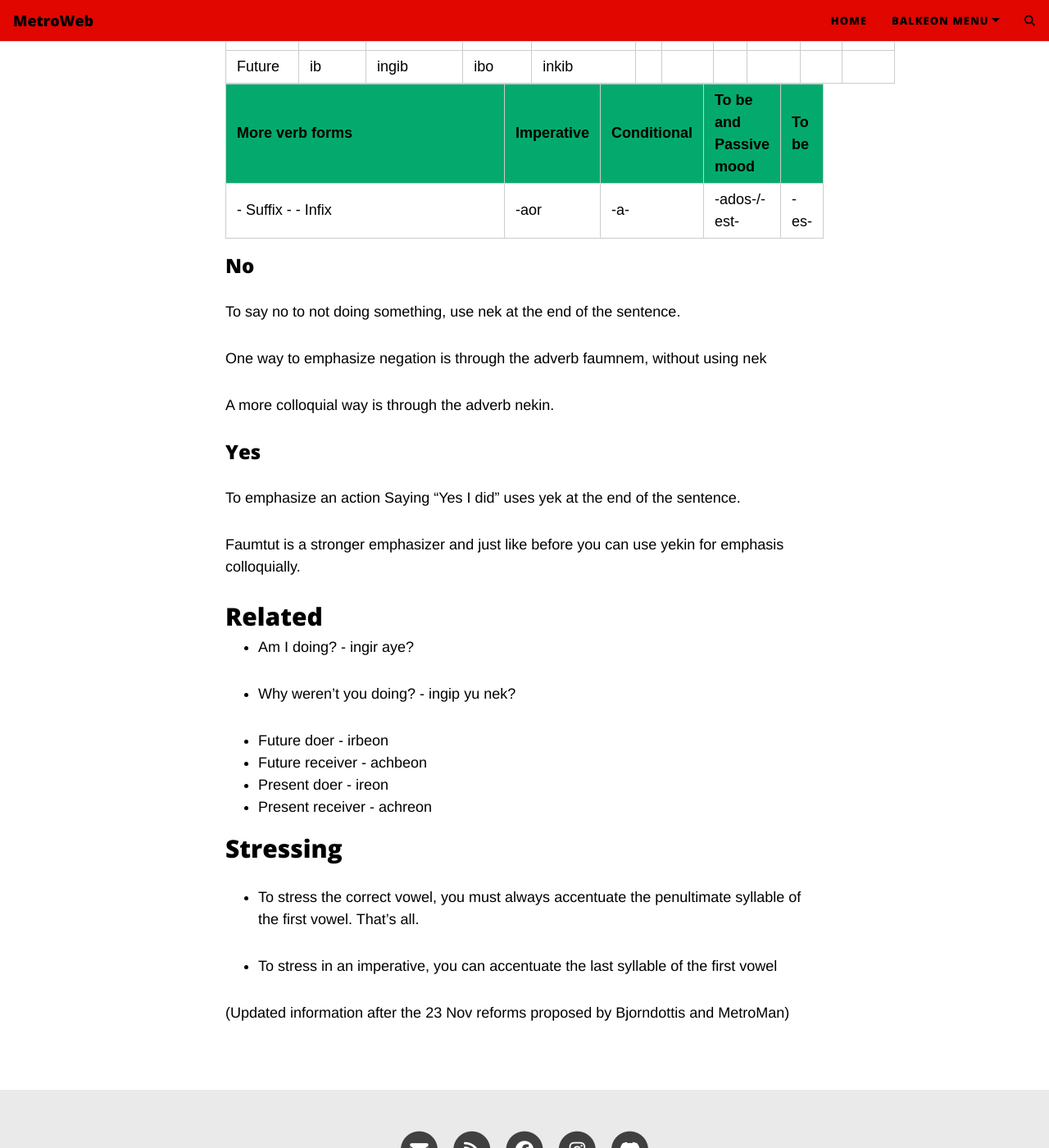
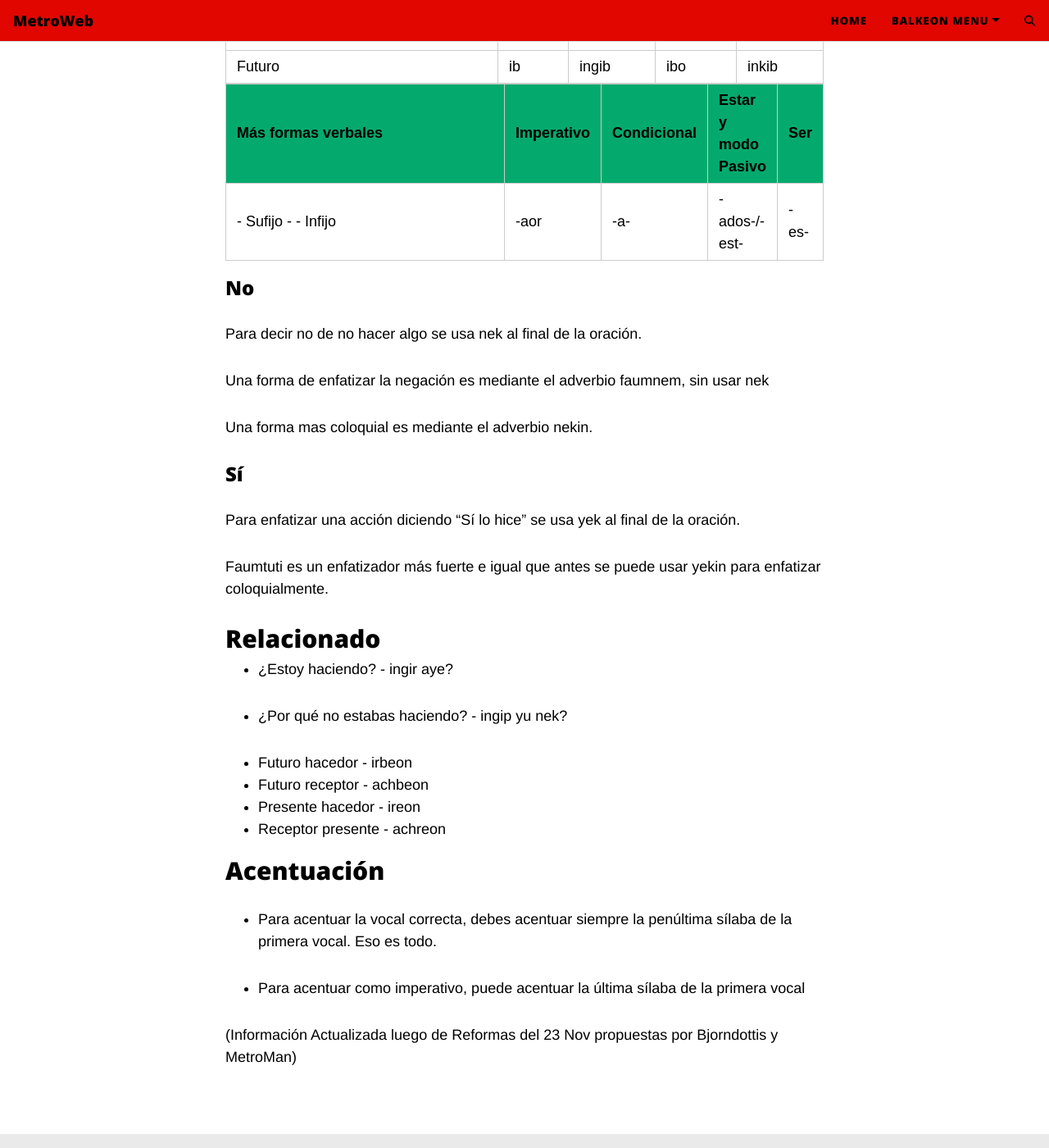
Before and after one commit to MetroManSR/MetroWeb1, a Jekyll site: the page built from balkeon/grammar/words.md, in a window 1280 px wide and 1400 px high, scrolled down 1163 px. Shown: the whole window at 82% size. Built offline with Jekyll 4.4.1, drawn with Linux system fonts in a browser that asks for light colours; our own code applies the rules of GitHub Pages for plain Markdown files; comment, search, counter and statistics services are not loaded; some of the changed text lies outside the part shown.

Commit message:
Ups words.md

```diff
--- a/balkeon/grammar/words.md
+++ b/balkeon/grammar/words.md
@@ -1,73 +1,74 @@
 <button class="button-82-pushable" role="button" onclick="history.back()">
- <span class="button-82-shadow"></span>
- <span class="button-82-edge"></span>
- <span class="button-82-front text">
- Return
+  <span class="button-82-shadow"></span>
+  <span class="button-82-edge"></span>
+  <span class="button-82-front text">
+  Volver
  </span> </button>
 
-📂 <button class="button-16" role="button" onclick="location.href='../../index'">Balkeon</button>/<button class="button-16" role= "button" onclick="location.href='../index'">Grammar</button>
+📂 <button class="button-16" role="button" onclick="location.href='../../index'">Balkeon</button>/<button class="button-16" role="button" onclick="location.href='../index'">Gramática</button>
 
-# Word construction
+# Construcción de palabras
 
-`[Root](id)(ado)(s)[gender or time]`
-- id = adjective
-- ado/est = inconstancy, short-term state
-- s= be, long-term state
-- tense = conjugable verb
+`[Raíz](id)(ado)(s)[género o tiempo]`
+- id = adjetivo
+- ado = inconstancia, estado a corto plazo
+- s = ser, estado a largo plazo
+- tense = verbo conjugable
 
-## Gender suffixes
-- on - Man
-- an - Woman
-- en - Neuter (rarely used)
-- aon - Man or Woman
-- eon - Inanimate
-- u - Deductive
-- s - Plural (comes after gender suffixes)
+## Sufijos de género
+- on - Hombre
+- an - Mujer
+- en - Neutro (Poco usado)
+- aon - Hombre o Mujer
+- eon - Inanimado
+- u - Deductivo
+- s - Plural (va detrás de los sufijos de género)
 
-## Dative suffix
-- stan (I want it, aye bolir eostan)
+## Sufijo de dativo
+- stan (lo quiero, aye bolir eostan)
 
-## Time suffixes
+## Sufijos de tiempo gramatical
 
-👉 The infinitives of verbs are `irian` and `ian`. The first case is used In Very Formal Speech and when the verb is not linked to any other verb, the second verb is used for the rest of the cases, especially when it is linked to a modal or auxiliary verb.
+👉 El infinitivo de los verbos es `irian` y `ian`. El primer caso se usa en el Discurso Muy Formal y cuando el verbo no enlaza con ningún otro verbo, el segundo para el resto de los casos, especialmente cuando va junto a un verbo modal o auxiliar.
 
-| | Simple | Continuous | Perfect | Perfect Continuous |
-| -- ------ | ------ | -------- | -------- | ----------------- | | Past | ip | ingip | ipo | inkip |
-| Present | to go | to ingir | to go | inkir |
-| Future | ib | ingib | ibo | inkib |
+|          | Simple | Continuo | Perfecto | Perfecto Continuo |
+| -------- | ------ | -------- | -------- | ----------------- |
+| Pasado   | ip    | ingip   | ipo      | inkip            |
+| Presente | ir     | ingir     | iro      | inkir              |
+| Futuro   | ib    | ingib   | ibo      | inkib            |
 
-| More verb forms | Imperative | Conditional | To be and Passive mood | To be |
-| --------- ------------ | ---------- | ----------- | -------------- ----- | ----- |
-| \- Suffix \- \- Infix | \-aor | \-a- | \-ados-/\-est\- | \-es- |
+| Más formas verbales   | Imperativo | Condicional | Estar y modo Pasivo | Ser   |
+| --------------------- | ---------- | ----------- | ------------------- | ----- |
+| \- Sufijo \- \- Infijo | \-aor      | \-a-        | \-ados-/\-est\-            | \-es- |
 
 ### No
 
-To say no to not doing something, use nek at the end of the sentence.
+Para decir no de no hacer algo se usa nek al final de la oración.
 
-One way to emphasize negation is through the adverb faumnem, without using nek
+Una forma de enfatizar la negación es mediante el adverbio faumnem, sin usar nek
 
-A more colloquial way is through the adverb nekin.
+Una forma mas coloquial es mediante el adverbio nekin.
 
-### Yes
+### Sí
 
-To emphasize an action Saying “Yes I did” uses yek at the end of the sentence.
+Para enfatizar una acción diciendo “Sí lo hice” se usa yek al final de la oración.
 
-Faumtut is a stronger emphasizer and just like before you can use yekin for emphasis colloquially.
+Faumtuti es un enfatizador más fuerte e igual que antes se puede usar yekin para enfatizar coloquialmente.
 
-## Related
+## Relacionado
 
-- Am I doing? - ingir aye?
-- Why weren't you doing? - ingip yu nek?
+- ¿Estoy haciendo? - ingir aye?
+- ¿Por qué no estabas haciendo? - ingip yu nek?
 
-- Future doer - irbeon
-- Future receiver - achbeon
-- Present doer - ireon
-- Present receiver - achreon
+- Futuro hacedor - irbeon
+- Futuro receptor - achbeon
+- Presente hacedor - ireon
+- Receptor presente - achreon
 
-## Stressing
+## Acentuación
 
-- To stress the correct vowel, you must always accentuate the penultimate syllable of the first vowel. That's all.
+- Para acentuar la vocal correcta, debes acentuar siempre la penúltima sílaba de la primera vocal. Eso es todo.
 
-- To stress in an imperative, you can accentuate the last syllable of the first vowel
+- Para acentuar como imperativo, puede acentuar la última sílaba de la primera vocal
 
-(Updated information after the 23 Nov reforms proposed by Bjorndottis and MetroMan)
+(Información Actualizada luego de Reformas del 23 Nov propuestas por Bjorndottis y MetroMan)
```
